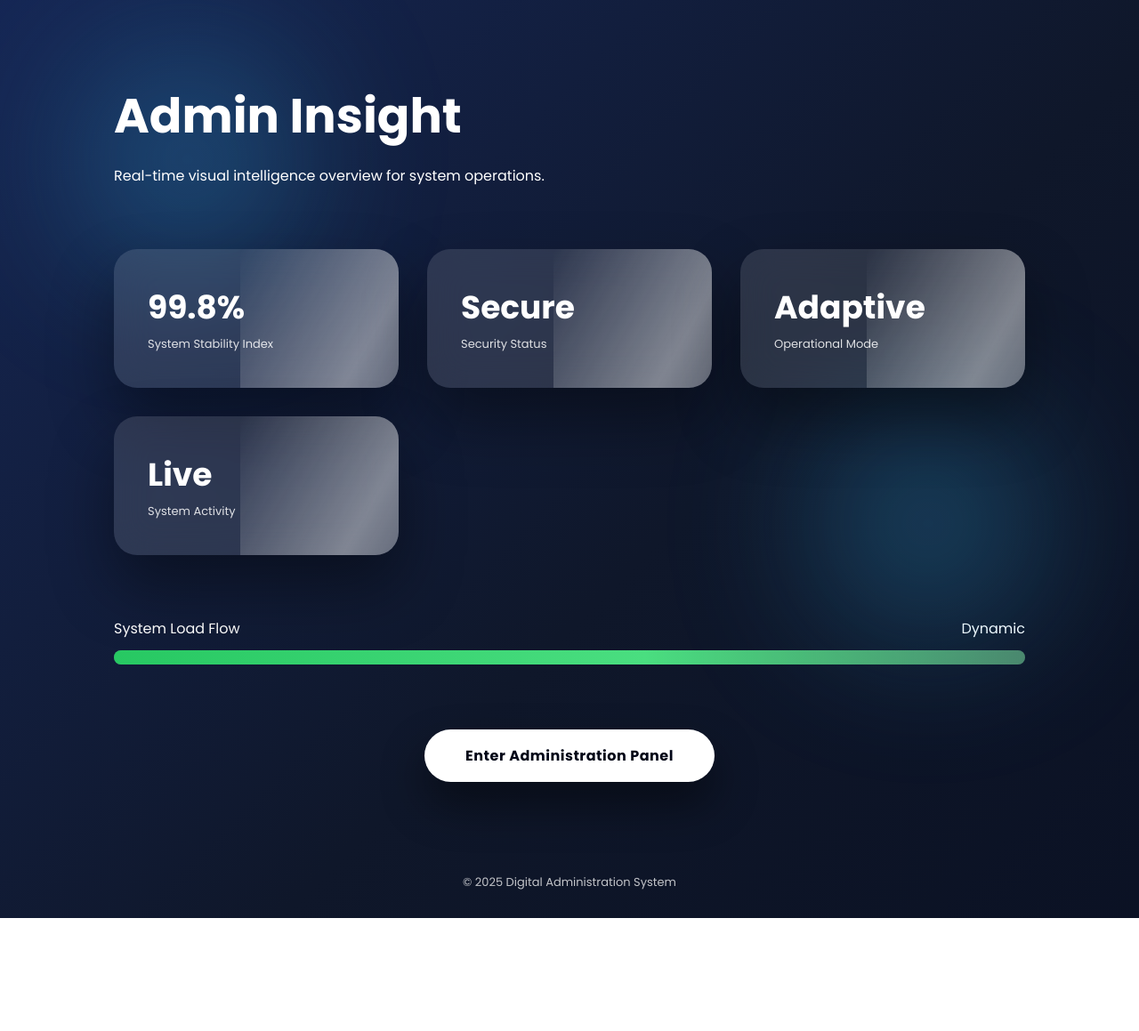
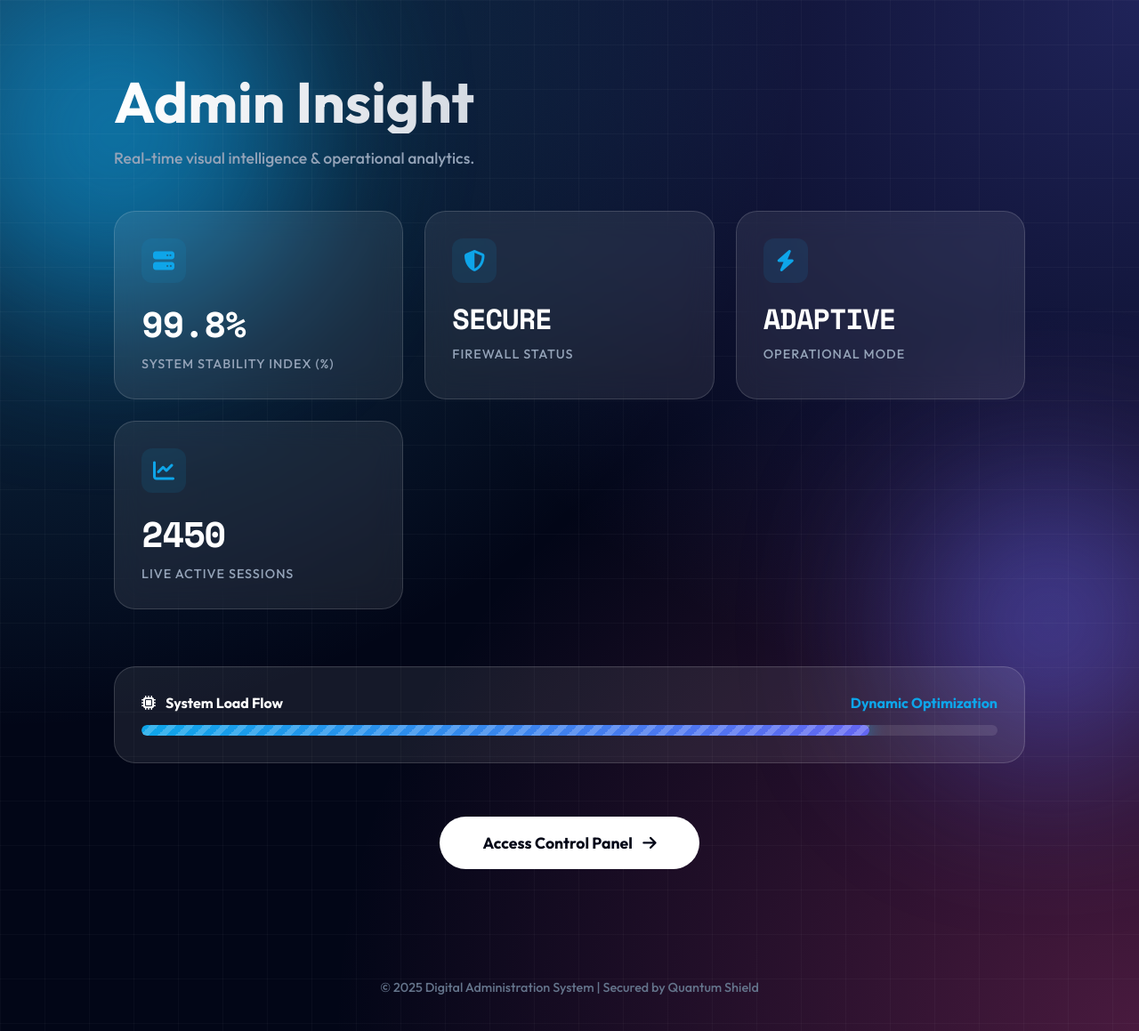
Before and after one commit to Nsyuhaida/TALK2YPKT, a plain HTML site: page index.html in a window 1280 px wide. Shown: the whole page at 89% size. Before the commit the page ends 1032 px from the top, so only its background shows below. Drawn offline with nearby package versions, Linux system fonts and the light colour scheme.

Commit message:
index.html

```diff
--- a/index.html
+++ b/index.html
@@ -2,223 +2,379 @@
 <html lang="en">
 <head>
 <meta charset="UTF-8">
-<title>Admin Insight</title>
+<title>Admin Insight | System Status</title>
 <meta name="viewport" content="width=device-width, initial-scale=1.0">
+<link rel="stylesheet" href="https://cdnjs.cloudflare.com/ajax/libs/font-awesome/6.4.0/css/all.min.css">
 
 <style>
-@import url('https://fonts.googleapis.com/css2?family=Poppins:wght@300;400;600;700&display=swap');
+@import url('https://fonts.googleapis.com/css2?family=Outfit:wght@300;500;700&family=Space+Mono:wght@400;700&display=swap');
 
-*{
-  margin:0;
-  padding:0;
-  box-sizing:border-box;
-  font-family:'Poppins',sans-serif;
+:root {
+  --primary: #0ea5e9;
+  --accent: #6366f1;
+  --glass: rgba(255, 255, 255, 0.08);
+  --border: rgba(255, 255, 255, 0.15);
 }
 
-body{
-  min-height:100vh;
-  background:linear-gradient(-45deg,#020617,#0f172a,#1e3a8a,#0284c7);
-  background-size:400% 400%;
-  animation:bgMove 18s ease infinite;
-  color:#fff;
-  overflow-x:hidden;
+* {
+  margin: 0;
+  padding: 0;
+  box-sizing: border-box;
 }
 
-/* GLOW ORBS */
-.orb{
-  position:fixed;
-  width:320px;
-  height:320px;
-  background:radial-gradient(circle,#38bdf8,transparent 70%);
-  filter:blur(90px);
-  opacity:.55;
-  animation:float 10s ease-in-out infinite;
-}
-.orb.one{top:8%;left:4%}
-.orb.two{bottom:6%;right:6%;animation-delay:4s}
-
-/* HERO */
-.hero{
-  padding:90px 10%;
-}
-.hero h1{
-  font-size:54px;
-  font-weight:700;
-  animation:fadeUp 1s ease forwards;
-}
-.hero p{
-  margin-top:14px;
-  max-width:520px;
-  opacity:.9;
-  animation:fadeUp 1s ease forwards;
-  animation-delay:.2s;
+body {
+  min-height: 100vh;
+  background-color: #020617;
+  background-image:
+    radial-gradient(at 0% 0%, rgba(56, 189, 248, 0.3) 0px, transparent 50%),
+    radial-gradient(at 100% 0%, rgba(99, 102, 241, 0.3) 0px, transparent 50%),
+    radial-gradient(at 100% 100%, rgba(236, 72, 153, 0.3) 0px, transparent 50%);
+  color: #fff;
+  font-family: 'Outfit', sans-serif;
+  overflow-x: hidden;
+  position: relative;
 }
 
-/* CARDS */
-.cards{
-  display:grid;
-  grid-template-columns:repeat(auto-fit,minmax(240px,1fr));
-  gap:32px;
-  margin-top:70px;
+/* GRID OVERLAY - Bagi nampak teknikal */
+body::before {
+  content: "";
+  position: absolute;
+  inset: 0;
+  background-image: linear-gradient(rgba(255, 255, 255, 0.03) 1px, transparent 1px),
+  linear-gradient(90deg, rgba(255, 255, 255, 0.03) 1px, transparent 1px);
+  background-size: 50px 50px;
+  pointer-events: none;
+  z-index: -1;
 }
 
-.card{
-  position:relative;
-  padding:38px;
-  border-radius:26px;
-  background:rgba(255,255,255,.12);
-  backdrop-filter:blur(20px);
-  box-shadow:0 35px 70px rgba(0,0,0,.4);
-  overflow:hidden;
-  animation:fadeUp .8s ease forwards;
+/* ORBS ANIMATION */
+.orb {
+  position: fixed;
+  border-radius: 50%;
+  filter: blur(100px);
+  opacity: 0.6;
+  z-index: -2;
+  animation: floatOrb 10s ease-in-out infinite;
+}
+.orb-1 { width: 400px; height: 400px; background: var(--primary); top: -100px; left: -100px; }
+.orb-2 { width: 300px; height: 300px; background: var(--accent); bottom: -50px; right: -50px; animation-delay: -5s; }
+
+@keyframes floatOrb {
+  0%, 100% { transform: translate(0, 0); }
+  50% { transform: translate(30px, 50px); }
 }
 
-.card::before{
-  content:"";
-  position:absolute;
-  inset:0;
-  background:linear-gradient(120deg,transparent,rgba(255,255,255,.4),transparent);
-  animation:shine 3.5s infinite;
+/* HERO SECTION */
+.hero {
+  padding: 80px 10%;
+  max-width: 1400px;
+  margin: 0 auto;
 }
 
-.card h2{
-  font-size:36px;
-  font-weight:700;
-}
-.card span{
-  font-size:13px;
-  opacity:.85;
+.hero h1 {
+  font-size: 4rem;
+  font-weight: 800;
+  line-height: 1.1;
+  background: linear-gradient(to right, #fff, #94a3b8);
+  -webkit-background-clip: text;
+  -webkit-text-fill-color: transparent;
+  margin-bottom: 1rem;
+  animation: slideDown 0.8s ease-out;
 }
 
-.card:hover{
-  transform:translateY(-12px) scale(1.04);
-  transition:.45s;
+.hero p {
+  font-size: 1.1rem;
+  color: #94a3b8;
+  max-width: 500px;
+  margin-bottom: 3rem;
+  animation: slideDown 0.8s ease-out 0.2s backwards;
 }
 
-/* WAVE BAR */
-.wave{
-  position:relative;
-  height:16px;
-  border-radius:20px;
-  background:rgba(255,255,255,.25);
-  overflow:hidden;
+/* DASHBOARD CARDS */
+.cards {
+  display: grid;
+  grid-template-columns: repeat(auto-fit, minmax(250px, 1fr));
+  gap: 24px;
+  margin-bottom: 4rem;
 }
-.wave::after{
-  content:"";
-  position:absolute;
-  width:200%;
-  height:100%;
-  background:linear-gradient(
-    90deg,
-    transparent,
-    #22c55e,
-    #4ade80,
+
+.card {
+  background: var(--glass);
+  backdrop-filter: blur(16px);
+  -webkit-backdrop-filter: blur(16px);
+  border: 1px solid var(--border);
+  padding: 30px;
+  border-radius: 24px;
+  position: relative;
+  overflow: hidden;
+  transition: all 0.4s cubic-bezier(0.175, 0.885, 0.32, 1.275);
+  animation: fadeInUp 0.8s ease-out backwards;
+}
+
+/* Stagger Animation untuk kad */
+.card:nth-child(1) { animation-delay: 0.3s; }
+.card:nth-child(2) { animation-delay: 0.4s; }
+.card:nth-child(3) { animation-delay: 0.5s; }
+.card:nth-child(4) { animation-delay: 0.6s; }
+
+/* Card Hover Effect - WOW Factor */
+.card:hover {
+  transform: translateY(-10px) scale(1.02);
+  border-color: rgba(255, 255, 255, 0.4);
+  box-shadow: 0 20px 40px -10px rgba(14, 165, 233, 0.3);
+}
+
+.card:hover::after {
+  content: "";
+  position: absolute;
+  top: 0; left: 0; width: 100%; height: 100%;
+  background: radial-gradient(circle at var(--x, 50%) var(--y, 50%), rgba(255,255,255,0.1) 0%, transparent 50%);
+  pointer-events: none;
+}
+
+.card-icon {
+  font-size: 1.5rem;
+  color: var(--primary);
+  margin-bottom: 1rem;
+  background: rgba(14, 165, 233, 0.1);
+  width: 50px; height: 50px;
+  display: flex;
+  align-items: center;
+  justify-content: center;
+  border-radius: 12px;
+}
+
+.card h2 {
+  font-family: 'Space Mono', monospace;
+  font-size: 2.5rem;
+  font-weight: 700;
+  margin-bottom: 5px;
+  letter-spacing: -1px;
+}
+
+.card span {
+  font-size: 0.9rem;
+  color: #94a3b8;
+  font-weight: 500;
+  text-transform: uppercase;
+  letter-spacing: 1px;
+}
+
+/* PROGRESS BAR */
+.status-container {
+  background: var(--glass);
+  padding: 30px;
+  border-radius: 24px;
+  border: 1px solid var(--border);
+  animation: fadeInUp 0.8s ease-out 0.7s backwards;
+}
+
+.status-header {
+  display: flex;
+  justify-content: space-between;
+  margin-bottom: 15px;
+  font-weight: 600;
+}
+
+.wave-bg {
+  width: 100%;
+  height: 12px;
+  background: rgba(255, 255, 255, 0.1);
+  border-radius: 20px;
+  overflow: hidden;
+  position: relative;
+}
+
+.wave-fill {
+  position: absolute;
+  top: 0; left: 0;
+  height: 100%;
+  width: 85%; /* Target Width */
+  background: linear-gradient(90deg, var(--primary), var(--accent));
+  border-radius: 20px;
+  box-shadow: 0 0 20px var(--primary);
+  animation: loadBar 2s cubic-bezier(0.25, 1, 0.5, 1) forwards;
+  width: 0%; /* Start at 0 for animation */
+}
+
+/* Striped Animation on Bar */
+.wave-fill::after {
+  content: "";
+  position: absolute;
+  top: 0; left: 0; bottom: 0; right: 0;
+  background-image: linear-gradient(
+    -45deg,
+    rgba(255, 255, 255, 0.2) 25%,
+    transparent 25%,
+    transparent 50%,
+    rgba(255, 255, 255, 0.2) 50%,
+    rgba(255, 255, 255, 0.2) 75%,
+    transparent 75%,
     transparent
   );
-  animation:waveMove 4s linear infinite;
+  background-size: 20px 20px;
+  animation: moveStripes 1s linear infinite;
 }
 
-/* CTA */
-.cta{
-  margin-top:90px;
-  text-align:center;
-  animation:fadeUp 1s ease forwards;
-  animation-delay:1s;
+/* CTA BUTTON */
+.cta {
+  margin-top: 60px;
+  text-align: center;
+  animation: fadeInUp 0.8s ease-out 0.9s backwards;
 }
-.cta a{
-  text-decoration:none;
-  background:#fff;
-  color:#020617;
-  padding:18px 46px;
-  border-radius:50px;
-  font-weight:700;
-  letter-spacing:.5px;
-  box-shadow:0 25px 50px rgba(0,0,0,.45);
-  transition:.3s;
+
+.btn-glow {
+  text-decoration: none;
+  display: inline-block;
+  padding: 18px 48px;
+  background: #fff;
+  color: #020617;
+  border-radius: 100px;
+  font-weight: 700;
+  font-size: 1.1rem;
+  transition: all 0.3s ease;
+  position: relative;
+  overflow: hidden;
+  z-index: 1;
 }
-.cta a:hover{
-  transform:translateY(-5px) scale(1.06);
+
+.btn-glow::before {
+  content: "";
+  position: absolute;
+  top: 0; left: 0; width: 100%; height: 100%;
+  background: linear-gradient(90deg, var(--primary), var(--accent));
+  z-index: -1;
+  transition: opacity 0.3s ease;
+  opacity: 0;
+}
+
+.btn-glow:hover {
+  transform: translateY(-5px);
+  color: #fff;
+  box-shadow: 0 15px 30px rgba(99, 102, 241, 0.4);
+}
+
+.btn-glow:hover::before {
+  opacity: 1;
 }
 
 /* FOOTER */
-footer{
-  text-align:center;
-  padding:30px;
-  font-size:13px;
-  opacity:.75;
+footer {
+  text-align: center;
+  padding: 40px;
+  color: #64748b;
+  font-size: 0.9rem;
 }
 
-/* ANIMATIONS */
-@keyframes bgMove{
-  0%{background-position:0% 50%}
-  50%{background-position:100% 50%}
-  100%{background-position:0% 50%}
+/* KEYFRAMES */
+@keyframes slideDown {
+  from { opacity: 0; transform: translateY(-30px); }
+  to { opacity: 1; transform: translateY(0); }
 }
-@keyframes fadeUp{
-  from{opacity:0;transform:translateY(60px)}
-  to{opacity:1;transform:translateY(0)}
+@keyframes fadeInUp {
+  from { opacity: 0; transform: translateY(30px); }
+  to { opacity: 1; transform: translateY(0); }
 }
-@keyframes shine{
-  0%{transform:translateX(-100%)}
-  100%{transform:translateX(100%)}
+@keyframes loadBar {
+  to { width: 85%; }
 }
-@keyframes float{
-  0%,100%{transform:translateY(0)}
-  50%{transform:translateY(-45px)}
+@keyframes moveStripes {
+  0% { background-position: 0 0; }
+  100% { background-position: 20px 20px; }
 }
-@keyframes waveMove{
-  from{left:-100%}
-  to{left:0}
-}
+
 </style>
 </head>
 
 <body>
 
-<div class="orb one"></div>
-<div class="orb two"></div>
+<div class="orb orb-1"></div>
+<div class="orb orb-2"></div>
 
 <section class="hero">
   <h1>Admin Insight</h1>
-  <p>Real-time visual intelligence overview for system operations.</p>
+  <p>Real-time visual intelligence & operational analytics.</p>
 
   <div class="cards">
-    <div class="card">
-      <h2>99.8%</h2>
-      <span>System Stability Index</span>
+    <div class="card" onmousemove="cardEffect(event, this)">
+      <div class="card-icon"><i class="fa-solid fa-server"></i></div>
+      <h2 class="counter" data-target="99.8">0</h2>
+      <span>System Stability Index (%)</span>
     </div>
 
-    <div class="card">
-      <h2>Secure</h2>
-      <span>Security Status</span>
+    <div class="card" onmousemove="cardEffect(event, this)">
+      <div class="card-icon"><i class="fa-solid fa-shield-halved"></i></div>
+      <h2 style="font-size: 2rem;">SECURE</h2>
+      <span>Firewall Status</span>
     </div>
 
-    <div class="card">
-      <h2>Adaptive</h2>
+    <div class="card" onmousemove="cardEffect(event, this)">
+      <div class="card-icon"><i class="fa-solid fa-bolt"></i></div>
+      <h2 style="font-size: 2rem;">ADAPTIVE</h2>
       <span>Operational Mode</span>
     </div>
 
-    <div class="card">
-      <h2>Live</h2>
-      <span>System Activity</span>
+    <div class="card" onmousemove="cardEffect(event, this)">
+      <div class="card-icon"><i class="fa-solid fa-chart-line"></i></div>
+      <h2 class="counter" data-target="2450">0</h2>
+      <span>Live Active Sessions</span>
     </div>
   </div>
 
-  <div style="margin-top:70px">
-    <div style="display:flex;justify-content:space-between;margin-bottom:12px">
-      <span>System Load Flow</span>
-      <span>Dynamic</span>
+  <div class="status-container">
+    <div class="status-header">
+      <span><i class="fa-solid fa-microchip" style="margin-right:8px"></i> System Load Flow</span>
+      <span style="color:var(--primary)">Dynamic Optimization</span>
     </div>
-    <div class="wave"></div>
+    <div class="wave-bg">
+      <div class="wave-fill"></div>
+    </div>
   </div>
 
   <div class="cta">
-    <a href="login.html">Enter Administration Panel</a>
+    <a href="login.html" class="btn-glow">Access Control Panel <i class="fa-solid fa-arrow-right" style="margin-left:8px"></i></a>
   </div>
 </section>
+
 <footer>
-  © 2025 Digital Administration System
+  © 2025 Digital Administration System | Secured by Quantum Shield
 </footer>
+
+<script>
+  // 1. Counter Animation (Nombor naik dari 0)
+  const counters = document.querySelectorAll('.counter');
+
+  counters.forEach(counter => {
+    counter.innerText = '0';
+
+    const updateCounter = () => {
+      const target = +counter.getAttribute('data-target');
+      const c = +counter.innerText;
+
+      const increment = target / 100; // Kelajuan
+
+      if(c < target) {
+        counter.innerText = Math.ceil(c + increment);
+        setTimeout(updateCounter, 20);
+      } else {
+        counter.innerText = target;
+        // Tambah % jika target adalah 99.8
+        if(target === 99.8) counter.innerText += "%";
+      }
+    };
+    updateCounter();
+  });
+
+  // 2. Mouse Glow Effect pada Kad
+  function cardEffect(e, card) {
+    const rect = card.getBoundingClientRect();
+    const x = e.clientX - rect.left;
+    const y = e.clientY - rect.top;
+
+    card.style.setProperty('--x', x + 'px');
+    card.style.setProperty('--y', y + 'px');
+  }
+</script>
 
 </body>
 </html>
```
